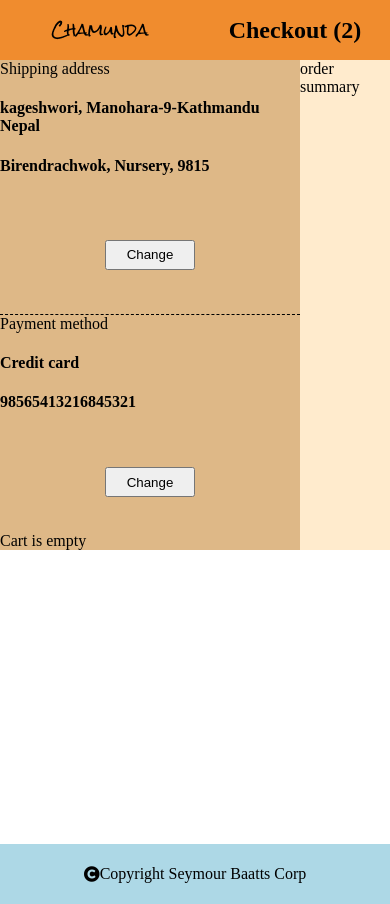
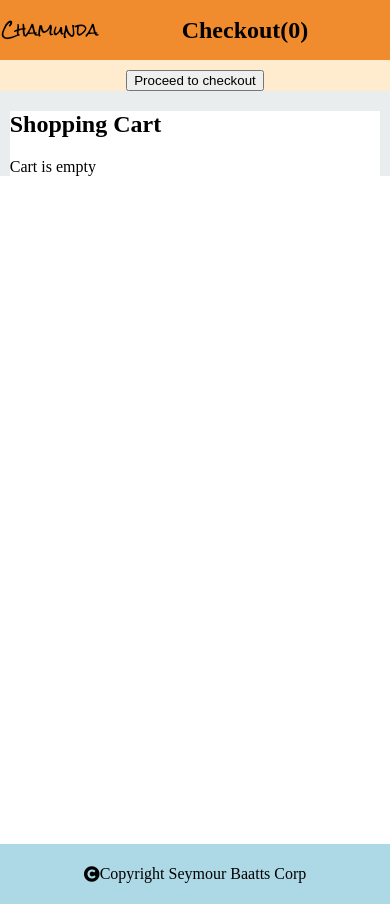
Before and after one commit to BimalPandeyCode/Chamunda-React, a React (Create React App) app: page /cart in a window 390 px wide. Built offline with nearby package versions, Linux system fonts and the light colour scheme; a web font is replaced by a local one.

Commit message:
23rd day

```diff
--- a/src/cartPage/cartPage.css
+++ b/src/cartPage/cartPage.css
@@ -25,12 +25,19 @@
 .cartPage-orders {
   display: grid;
   grid-template-columns: 1fr 0.3fr;
-  grid-template-areas: "usersInfoAndCartDetails orderSummary";
+  grid-template-areas: "cartDiv orderSummary";
+  background-color: #eaeded;
 }
 
 .cartPage-orders-orderSummary {
   grid-area: orderSummary;
   background-color: blanchedalmond;
+}
+.cartPage-orders-orderSummary-checkoutButton {
+  display: block;
+  margin-top: 10px;
+  margin-left: auto;
+  margin-right: auto;
 }
 .cartPage-orders-usersInfoAndCartDetails {
   grid-area: usersInfoAndCartDetails;
@@ -81,7 +88,72 @@
   width: 90px;
   height: 30px;
 }
+/*  */
+.cartPage-orders-cartDiv {
+  grid-area: cartDiv;
+}
+.cartPage-orders-cartDiv-cartItemsContainer {
+  width: 95%;
+  margin-left: auto;
+  margin-right: auto;
+  background-color: white;
+}
+.cartPage-orders-cartDiv-cartItemsContainer-eachCartItems {
+  display: grid;
+  grid-template-columns: minmax(180px, 180px) 1fr 0.001fr;
+  grid-template-areas: "imageContainer productInfoDiv priceDiv";
+}
+.cartPage-orders-cartDiv-cartItemsContainer-eachCartItems-imageDiv {
+  grid-area: imageContainer;
+}
+.cartPage-orders-cartDiv-cartItemsContainer-eachCartItems-imageDiv-image {
+  width: 100%;
+  height: 180px;
+}
+.cartPage-orders-cartDiv-cartItemsContainer-eachCartItems-productInfoDiv {
+  grid-area: productInfoDiv;
+}
+.cartPage-orders-cartDiv-cartItemsContainer-eachCartItems-productInfoDiv-productName {
+  font-size: 22px;
+}
+.cartPage-orders-cartDiv-cartItemsContainer-eachCartItems-productInfoDiv-noOfItemsLeft {
+  font-size: 13px;
+  color: #bf2769;
+}
+.cartPage-orders-cartDiv-cartItemsContainer-eachCartItems-productInfoDiv-shippedFrom {
+  font-size: 13px;
+}
+
+.cartPage-orders-cartDiv-cartItemsContainer-eachCartItems-productInfoDiv-quantityDiv-inputNumber {
+  width: 3ch;
+}
+.cartPage-orders-cartDiv-cartItemsContainer-eachCartItems-productInfoDiv-removeButton {
+  background-color: rgb(255, 91, 91);
+  min-width: 50px;
+  max-width: 100px;
+  height: 30px;
+  border: none;
+  border-radius: 5px;
+}
+
+.cartPage-orders-cartDiv-cartItemsContainer-eachCartItems-priceDiv {
+  grid-area: priceDiv;
+}
+.cartPage-orders-cartDiv-cartItemsContainer-eachCartItems-priceDiv-price {
+  font-weight: bolder;
+  font-size: 20px;
+  padding-right: 10px;
+}
+
 @media screen and (max-width: 750px) {
+  .cartPage-orders {
+    grid-template-columns: 1fr;
+    grid-template-rows: 0.1fr 1fr;
+    grid-template-areas:
+      "orderSummary"
+      "cartDiv ";
+    background-color: #eaeded;
+  }
   .cartPage-orders-usersInfoAndCartDetails-shippingDetails {
     display: grid;
     grid-template-columns: 0.5fr 1fr;
@@ -120,6 +192,14 @@
 }
 
 @media screen and (max-width: 500px) {
+  .cartPage-navbar {
+    width: 100%;
+    height: 60px;
+    background-color: #f08c2e;
+    display: grid;
+    grid-template-columns: minmax(100px, 100px) 2fr;
+    grid-template-areas: "navbar-title nothingImp";
+  }
   .cartPage-orders-usersInfoAndCartDetails-shippingDetails {
     display: grid;
     grid-template-columns: 1fr;
--- a/src/cartPage/cartPage.js
+++ b/src/cartPage/cartPage.js
@@ -1,5 +1,7 @@
 import React from "react";
 import "./cartPage.css";
+
+import data from "../data.js";
 
 import { Link } from "react-router-dom";
 import { useSelector, useDispatch } from "react-redux";
@@ -8,12 +10,66 @@ const CartPage = () => {
   let cartInfo = useSelector((state) => state.counterReducer);
   const CartProducts = () => {
     if (cartInfo.productId.length > 0) {
-      return cartInfo.productId.map((product) => (
-        <div>
-          <div>{product.id}</div>
-          <div>{product.noOfItems}</div>
-        </div>
-      ));
+      return cartInfo.productId.map((product) => {
+        const currentProduct = data.find(({ id }) => id === product.id);
+        return (
+          <>
+            <hr />
+            <div className="cartPage-orders-cartDiv-cartItemsContainer-eachCartItems">
+              <div className="cartPage-orders-cartDiv-cartItemsContainer-eachCartItems-imageDiv">
+                <img
+                  className="cartPage-orders-cartDiv-cartItemsContainer-eachCartItems-imageDiv-image"
+                  alt=""
+                  src={currentProduct.image}
+                />
+              </div>
+              <div className="cartPage-orders-cartDiv-cartItemsContainer-eachCartItems-productInfoDiv">
+                <span className="cartPage-orders-cartDiv-cartItemsContainer-eachCartItems-productInfoDiv-productName">
+                  {currentProduct.name}
+                </span>
+                <br />
+                <span className="cartPage-orders-cartDiv-cartItemsContainer-eachCartItems-productInfoDiv-noOfItemsLeft">
+                  {`only ${currentProduct.noOfItems} items remaining, order soon`}
+                </span>
+                <br />
+                <span className="cartPage-orders-cartDiv-cartItemsContainer-eachCartItems-productInfoDiv-shippedFrom">
+                  {`Shipped from: ${"Kageshwori Manohora-9 Kathmandu"}`}
+                </span>
+                <br />
+                <br />
+                <div className="cartPage-orders-cartDiv-cartItemsContainer-eachCartItems-productInfoDiv-quantityDiv">
+                  <button>+</button>
+                  <input
+                    type="number"
+                    className="cartPage-orders-cartDiv-cartItemsContainer-eachCartItems-productInfoDiv-quantityDiv-inputNumber"
+                  />
+                  <button>-</button>
+                </div>
+                <br />
+                <div
+                  style={{
+                    minWidth: "100%",
+                    display: "grid",
+                    placeItems: "end",
+                  }}
+                >
+                  <button className="cartPage-orders-cartDiv-cartItemsContainer-eachCartItems-productInfoDiv-removeButton">
+                    Remove
+                  </button>
+                </div>
+              </div>
+              <div className="cartPage-orders-cartDiv-cartItemsContainer-eachCartItems-priceDiv">
+                <span className="cartPage-orders-cartDiv-cartItemsContainer-eachCartItems-priceDiv-price">
+                  ${currentProduct.currPrice}
+                </span>
+              </div>
+              {/* <div>{product.id}</div>
+              <div>{product.noOfItems}</div> */}
+            </div>
+            <hr />
+          </>
+        );
+      });
     } else {
       return <div>Cart is empty</div>;
     }
@@ -24,11 +80,15 @@ const CartPage = () => {
         <p className="cartPage-navbar-title">
           <Link to="/">Chamunda</Link>
         </p>
-        <h2>Checkout (2)</h2>
+        <h2>Checkout({cartInfo.noOfCart})</h2>
       </div>
       <div className="cartPage-orders">
-        <div className="cartPage-orders-orderSummary">order summary</div>
-        <div className="cartPage-orders-usersInfoAndCartDetails">
+        <div className="cartPage-orders-orderSummary">
+          <button className="cartPage-orders-orderSummary-checkoutButton">
+            Proceed to checkout
+          </button>
+        </div>
+        {/* <div className="cartPage-orders-usersInfoAndCartDetails">
           <div className="cartPage-orders-usersInfoAndCartDetails-shippingDetails">
             <div className="cartPage-orders-usersInfoAndCartDetails-shippingDetails-title">
               Shipping address
@@ -55,6 +115,12 @@ const CartPage = () => {
           </div>
 
           <div>
+
+          </div>
+        </div>*/}
+        <div className="cartPage-orders-cartDiv">
+          <div className="cartPage-orders-cartDiv-cartItemsContainer">
+            <h2>Shopping Cart</h2>
             <CartProducts />
           </div>
         </div>
--- a/src/navbar/navbar.js
+++ b/src/navbar/navbar.js
@@ -15,17 +15,17 @@ const Navbar = () => {
     setSearchInput(e.target.value);
   };
   useEffect(() => {
-    if (
-      localStorage.getItem("noOfCart") !== null &&
-      localStorage.getItem("productId") !== null
-    ) {
-      dispatch(
-        increamentByValue({
-          productId: JSON.parse(localStorage.getItem("productId")),
-          noOfCart: localStorage.getItem("noOfCart"),
-        })
-      );
-    }
+    // if (
+    //   localStorage.getItem("noOfCart") !== null &&
+    //   localStorage.getItem("productId") !== null
+    // ) {
+    //   dispatch(
+    //     increamentByValue({
+    //       productId: JSON.parse(localStorage.getItem("productId")),
+    //       noOfCart: localStorage.getItem("noOfCart"),
+    //     })
+    //   );
+    // }
   }, []);
   return (
     <header className="navbar">
```
